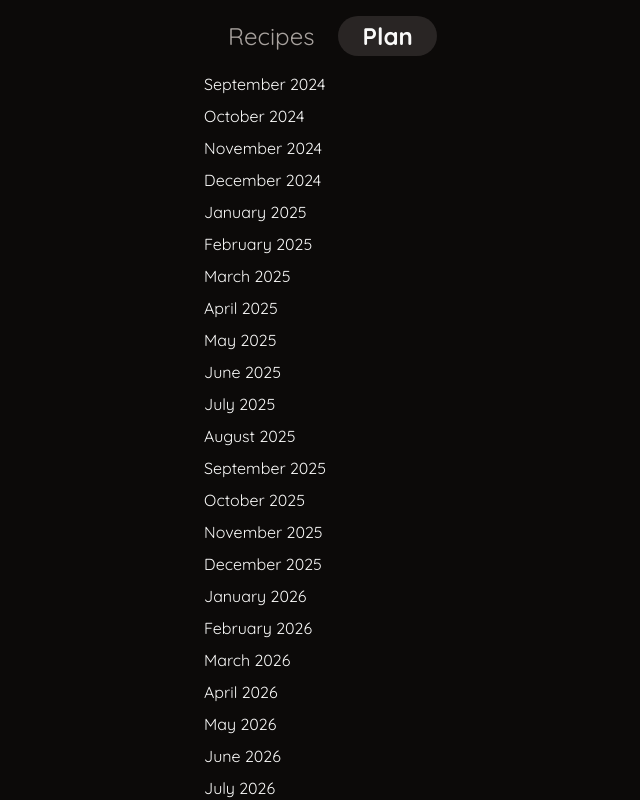
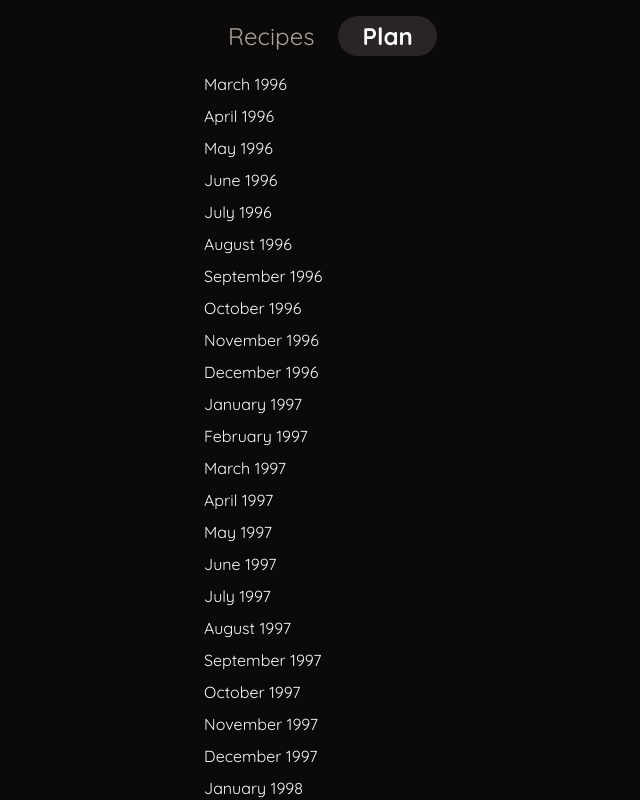
Before and after one commit to PaulGPratt/my-recipe-app, a React (Vite) app in the folder frontend/: page /my-recipe-app/plan in a window 1280 px wide. Shown: the whole page, without its empty margins (4-644 px from the left). Built offline with nearby package versions, Linux system fonts and the light colour scheme.

Commit message:
now scrolling too much upwards

```diff
--- a/frontend/src/routes/plan.tsx
+++ b/frontend/src/routes/plan.tsx
@@ -11,33 +11,35 @@ function Calendar() {
         CURRENT_MONTH_INDEX,
         CURRENT_MONTH_INDEX + 1
     ]);
+
     const botObserverRef = useRef<IntersectionObserver | null>(null);
-    const botMonthRef = useRef<HTMLDivElement | null>(null);
+    const topObserverRef = useRef<IntersectionObserver | null>(null);
 
-    const topObserverRef = useRef<IntersectionObserver | null>(null);
-    const topMonthRef = useRef<HTMLDivElement | null>(null);
+    const monthRefs = useRef<(HTMLDivElement | null)[]>([]);
 
     const renderMonth = (monthOffset: number) => {
         const date = addMonths(new Date(), monthOffset);
         const monthLabel = format(date, 'MMMM yyyy');
-
         return monthLabel;
     };
 
     useEffect(() => {
-        // Clean up any previous observer instance when the effect runs again
-        if (botObserverRef.current && botMonthRef.current) {
-            botObserverRef.current.unobserve(botMonthRef.current);
+        // Clean up previous observer instances
+        if (botObserverRef.current) {
+            monthRefs.current.forEach((ref) => {
+                if (ref) botObserverRef.current!.unobserve(ref);
+            });
         }
 
-        if (topObserverRef.current && topMonthRef.current) {
-            topObserverRef.current.unobserve(topMonthRef.current);
+        if (topObserverRef.current) {
+            monthRefs.current.forEach((ref) => {
+                if (ref) topObserverRef.current!.unobserve(ref);
+            });
         }
 
-        // Create a new IntersectionObserver instance if not already created
+        // Create a new IntersectionObserver instance
         botObserverRef.current = new IntersectionObserver((entries) => {
             if (entries[0].isIntersecting) {
-                // When the last month comes into view, load the next month
                 setMonthOffsets((prev) => [
                     ...prev,
                     prev[prev.length - 1] + 1
@@ -47,7 +49,6 @@ function Calendar() {
 
         topObserverRef.current = new IntersectionObserver((entries) => {
             if (entries[0].isIntersecting) {
-                // When the last month comes into view, load the next month
                 setMonthOffsets((prev) => [
                     prev[0] - 1,
                     ...prev,
@@ -55,47 +56,45 @@ function Calendar() {
             }
         });
 
-
-        // Attach the observer to the new last month in the list
-        if (botMonthRef.current) {
-            botObserverRef.current.observe(botMonthRef.current);
+        // Attach observers to the first and last months
+        if (monthRefs.current.length > 0) {
+            const firstMonth = monthRefs.current[0];
+            const lastMonth = monthRefs.current[monthRefs.current.length - 1];
+            if (firstMonth) {
+                topObserverRef.current.observe(firstMonth);
+            }
+            if (lastMonth) {
+                botObserverRef.current.observe(lastMonth);
+            }
         }
 
-        if (topMonthRef.current) {
-            topObserverRef.current.observe(topMonthRef.current);
-        }
-
-        // Clean up when the component unmounts or the effect runs again
         return () => {
-            if (botObserverRef.current && botMonthRef.current) {
-                botObserverRef.current.unobserve(botMonthRef.current);
+            if (botObserverRef.current) {
+                monthRefs.current.forEach((ref) => {
+                    if (ref) botObserverRef.current!.unobserve(ref);
+                });
             }
-            if (topObserverRef.current && topMonthRef.current) {
-                topObserverRef.current.unobserve(topMonthRef.current);
+            if (topObserverRef.current) {
+                monthRefs.current.forEach((ref) => {
+                    if (ref) topObserverRef.current!.unobserve(ref);
+                });
             }
         };
-    }, [monthOffsets]); // Re-run effect when monthOffsets changes
+    }, [monthOffsets]);
 
     return (
         <div className="h-full mx-auto max-w-4xl flex flex-col">
             <TopNav></TopNav>
             <ScrollArea className="h-full w-full">
                 <div className="px-4 gap-2 flex flex-col">
-                    {monthOffsets.map((offset, index) => {
-                        if (index === monthOffsets.length - 1) {
-                            // Attach the last month to the observer via ref
-                            return (
-                                <div ref={botMonthRef} key={offset}>
-                                    {renderMonth(offset)}
-                                </div>
-                            );
-                        }
-                        return (
-                            <div key={offset}>
-                                {renderMonth(offset)}
-                            </div>
-                        )
-                    })}
+                    {monthOffsets.map((offset, index) => (
+                        <div
+                            key={offset}
+                            ref={(el) => (monthRefs.current[index] = el)}
+                        >
+                            {renderMonth(offset)}
+                        </div>
+                    ))}
                 </div>
             </ScrollArea>
         </div>
```
